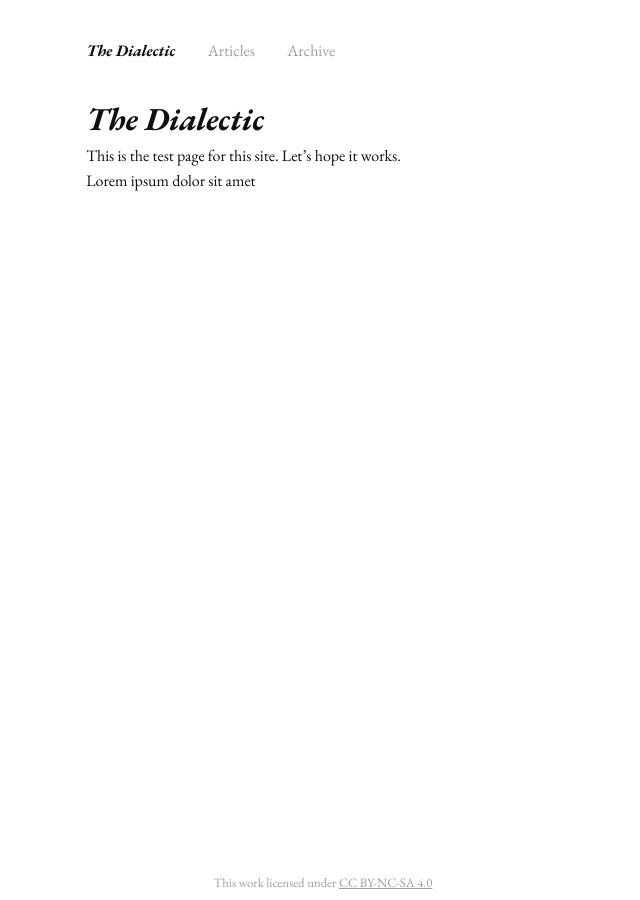
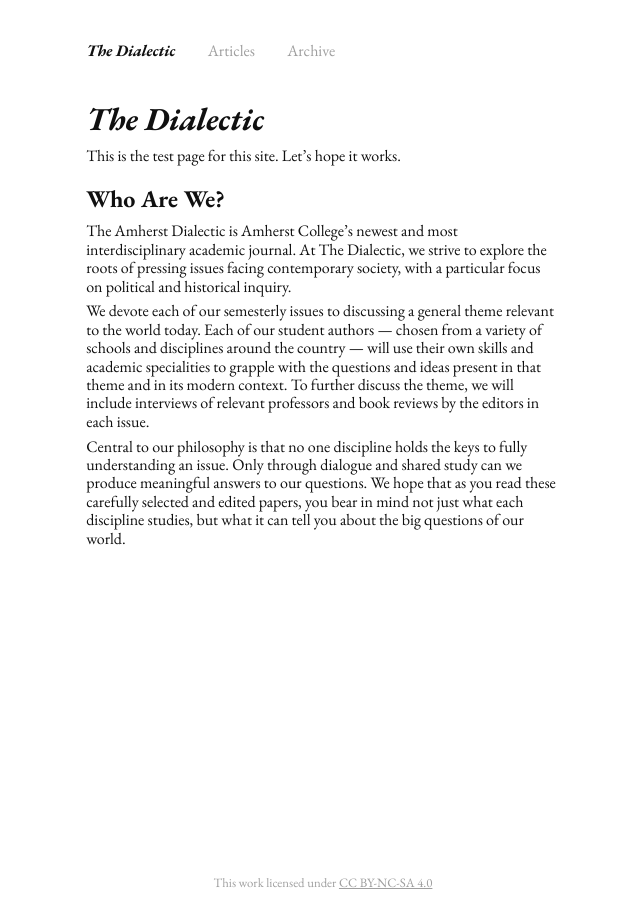
Before and after one commit to the-dialectic/amherstdialectic.com, a Jekyll site: the page built from index.md, in a window 1280 px wide. Shown: the whole page, without its empty margins (317-957 px from the left). Built offline with Jekyll 4.4.1, drawn with Linux system fonts in a browser that asks for light colours.

Commit message:
who are we

```diff
--- a/index.md
+++ b/index.md
@@ -8,4 +8,10 @@ permalink: /
 
 This is the test page for this site. Let's hope it works.
 
-Lorem ipsum dolor sit amet
+## Who Are We?
+
+The Amherst Dialectic is Amherst College’s newest and most interdisciplinary academic journal. At The Dialectic, we strive to explore the roots of pressing issues facing contemporary society, with a particular focus on political and historical inquiry.
+
+We devote each of our semesterly issues to discussing a general theme relevant to the world today. Each of our student authors — chosen from a variety of schools and disciplines around the country — will use their own skills and academic specialities to grapple with the questions and ideas present in that theme and in its modern context. To further discuss the theme, we will include interviews of relevant professors and book reviews by the editors in each issue.
+
+Central to our philosophy is that no one discipline holds the keys to fully understanding an issue. Only through dialogue and shared study can we produce meaningful answers to our questions. We hope that as you read these carefully selected and edited papers, you bear in mind not just what each discipline studies, but what it can tell you about the big questions of our world.
```
